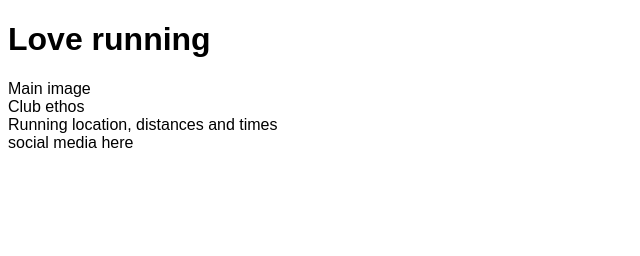
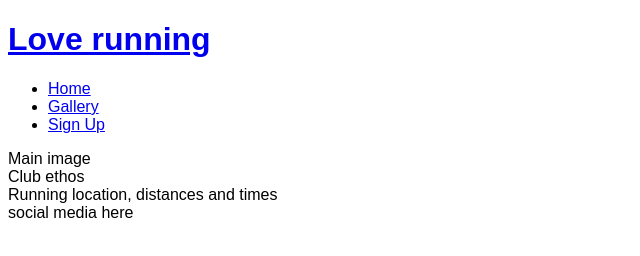
Before and after one commit to flaviasilvaa/love-running, a plain HTML site: page index.html in a window 1280 px wide. Shown: the whole page, without its empty margins (0-640 px from the left). Drawn offline with Linux system fonts and the light colour scheme.

Commit message:
add the header

```diff
--- a/index.html
+++ b/index.html
@@ -1,5 +1,6 @@
 <!DOCTYPE html>
 <html lang="en">
+
 <head>
     <meta charset="UTF-8">
     <meta http-equiv="X-UA-Compatible" content="IE=edge">
@@ -7,14 +8,29 @@
     <meta name="description" content="Love Running for runners in Dublin, Ireland">
     <met name="keywords" content="Love Running, Running, Running, Ireland, Dublin">
 
-    <link rel="stylesheet" href="assets/css/style.css">
+        <link rel="stylesheet" href="assets/css/style.css">
 
-    <title>Love Running</title>
+        <title>Love Running</title>
 </head>
+
 <body>
     <header>
-        <a href="index.html"></a>
-        <h1>Love running</h1>
+        <a href="index.html">
+            <h1>Love running</h1>
+        </a>
+        <nav>
+            <ul>
+                <li>
+                    <a href="index.html">Home</a>
+                </li>
+                <li>
+                    <a href="#">Gallery</a>
+                </li>
+                <li>
+                    <a href="#">Sign Up</a>
+                </li>
+            </ul>
+        </nav>
     </header>
     <section>
         Main image
@@ -29,4 +45,5 @@
         social media here
     </footer>
 </body>
+
 </html>
```
